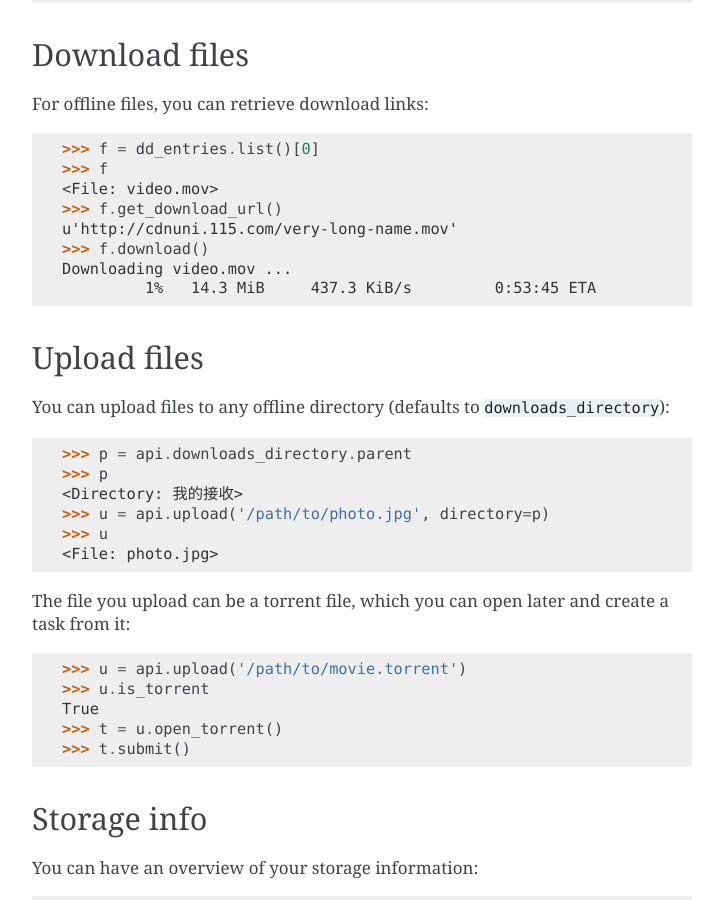
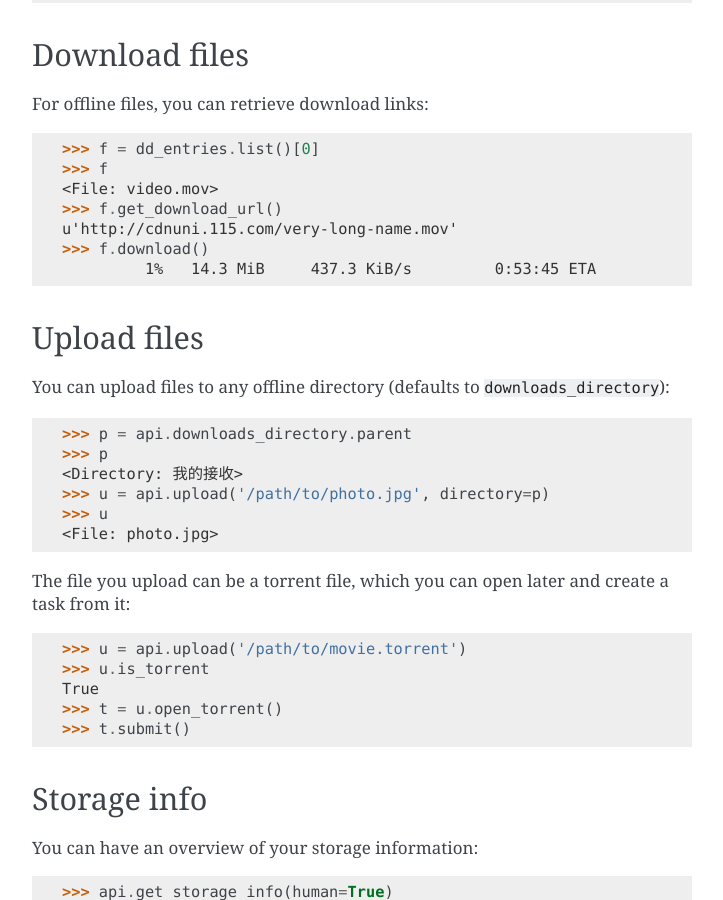
Before and after one commit to shichao-an/115wangpan, a Sphinx documentation site: the page built from docs/source/quickstart.rst, in a window 1280 px wide and 900 px high, scrolled down 2393 px. Shown: the whole window, without its empty margins (388-1111 px from the left). Built offline with Sphinx 7.4.7, drawn with Linux system fonts in a browser that asks for light colours.

Commit message:
Fixed docs

```diff
--- a/docs/source/quickstart.rst
+++ b/docs/source/quickstart.rst
@@ -133,7 +133,6 @@ For offline files, you can retrieve download links:
     >>> f.get_download_url()
     u'http://cdnuni.115.com/very-long-name.mov'
     >>> f.download()
-    Downloading video.mov ...
              1%   14.3 MiB     437.3 KiB/s         0:53:45 ETA
 
 Upload files
```
